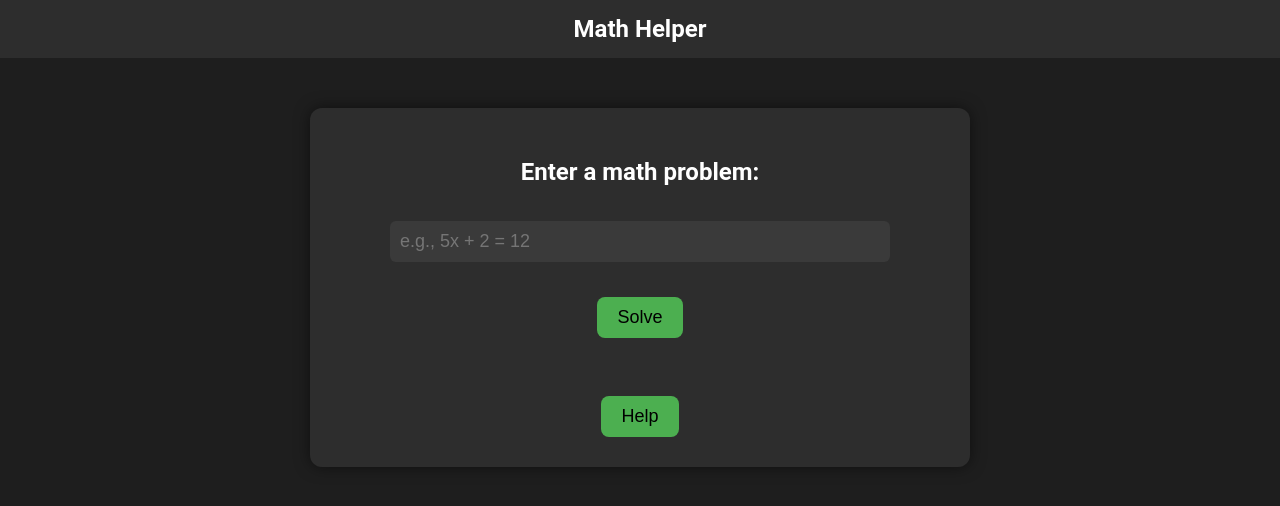
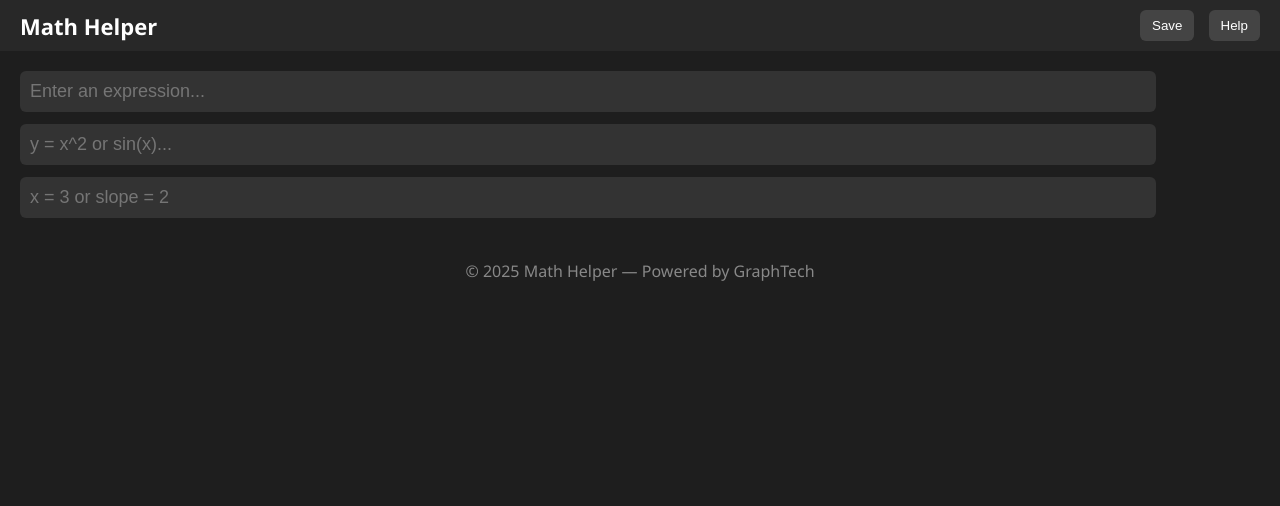
Before and after one commit to mkhad2/math-helper, a plain HTML site: page index.html in a window 1280 px wide. Drawn offline with Linux system fonts and the light colour scheme.

Commit message:
Update index.html

```diff
--- a/index.html
+++ b/index.html
@@ -1,74 +1,78 @@
 <!DOCTYPE html>
 <html lang="en">
 <head>
-  <meta charset="UTF-8">
+  <meta charset="UTF-8" />
+  <meta name="viewport" content="width=device-width, initial-scale=1.0"/>
   <title>Math Helper</title>
   <style>
     body {
+      margin: 0;
+      font-family: 'Segoe UI', sans-serif;
       background-color: #1e1e1e;
-      font-family: 'Roboto', sans-serif;
-      color: white;
-      margin: 0;
-      padding: 0;
+      color: #fff;
     }
-    .navbar {
-      background-color: #2d2d2d;
-      padding: 15px;
-      text-align: center;
-      font-size: 24px;
+    header {
+      background-color: #282828;
+      padding: 10px 20px;
+      display: flex;
+      align-items: center;
+      justify-content: space-between;
+    }
+    .logo {
+      font-size: 22px;
       font-weight: bold;
     }
-    .container {
-      margin: 50px auto;
+    .toolbar button {
+      background: #444;
+      border: none;
+      color: white;
+      padding: 8px 12px;
+      margin-left: 10px;
+      border-radius: 6px;
+      cursor: pointer;
+    }
+    .toolbar button:hover {
+      background: #555;
+    }
+    .workspace {
+      padding: 20px;
+    }
+    input {
       width: 90%;
-      max-width: 600px;
-      background: #2d2d2d;
-      padding: 30px;
-      border-radius: 12px;
-      box-shadow: 0 0 15px rgba(0,0,0,0.5);
-      text-align: center;
-    }
-    input[type="text"] {
-      width: 80%;
+      font-size: 18px;
       padding: 10px;
-      margin: 15px 0;
-      font-size: 18px;
+      margin-bottom: 12px;
+      border-radius: 6px;
       border: none;
-      border-radius: 6px;
-      background: #3a3a3a;
+      background-color: #333;
       color: white;
     }
-    input[type="submit"], button {
-      padding: 10px 20px;
-      font-size: 18px;
-      margin-top: 20px;
-      background-color: #4CAF50;
-      border: none;
-      border-radius: 8px;
-      cursor: pointer;
-      transition: 0.3s;
-    }
-    input[type="submit"]:hover, button:hover {
-      background-color: #45a049;
+    footer {
+      text-align: center;
+      padding: 10px;
+      color: #888;
     }
   </style>
 </head>
 <body>
+  <header>
+    <div class="logo">Math Helper</div>
+    <div class="toolbar">
+      <button onclick="fakeSave()">Save</button>
+      <button onclick="location.href='games.html'">Help</button>
+    </div>
+  </header>
+  <div class="workspace">
+    <input type="text" placeholder="Enter an expression..."/>
+    <input type="text" placeholder="y = x^2 or sin(x)..."/>
+    <input type="text" placeholder="x = 3 or slope = 2"/>
+  </div>
+  <footer>© 2025 Math Helper — Powered by GraphTech</footer>
 
-<div class="navbar">
-  Math Helper
-</div>
-
-<div class="container">
-  <h2>Enter a math problem:</h2>
-  <form>
-    <input type="text" placeholder="e.g., 5x + 2 = 12">
-    <br>
-    <input type="submit" value="Solve">
-  </form>
-  <br><br>
-  <button onclick="location.href='games.html'">Help</button>
-</div>
-
+  <script>
+    function fakeSave() {
+      alert("Your work has been saved!");
+    }
+  </script>
 </body>
 </html>
```
